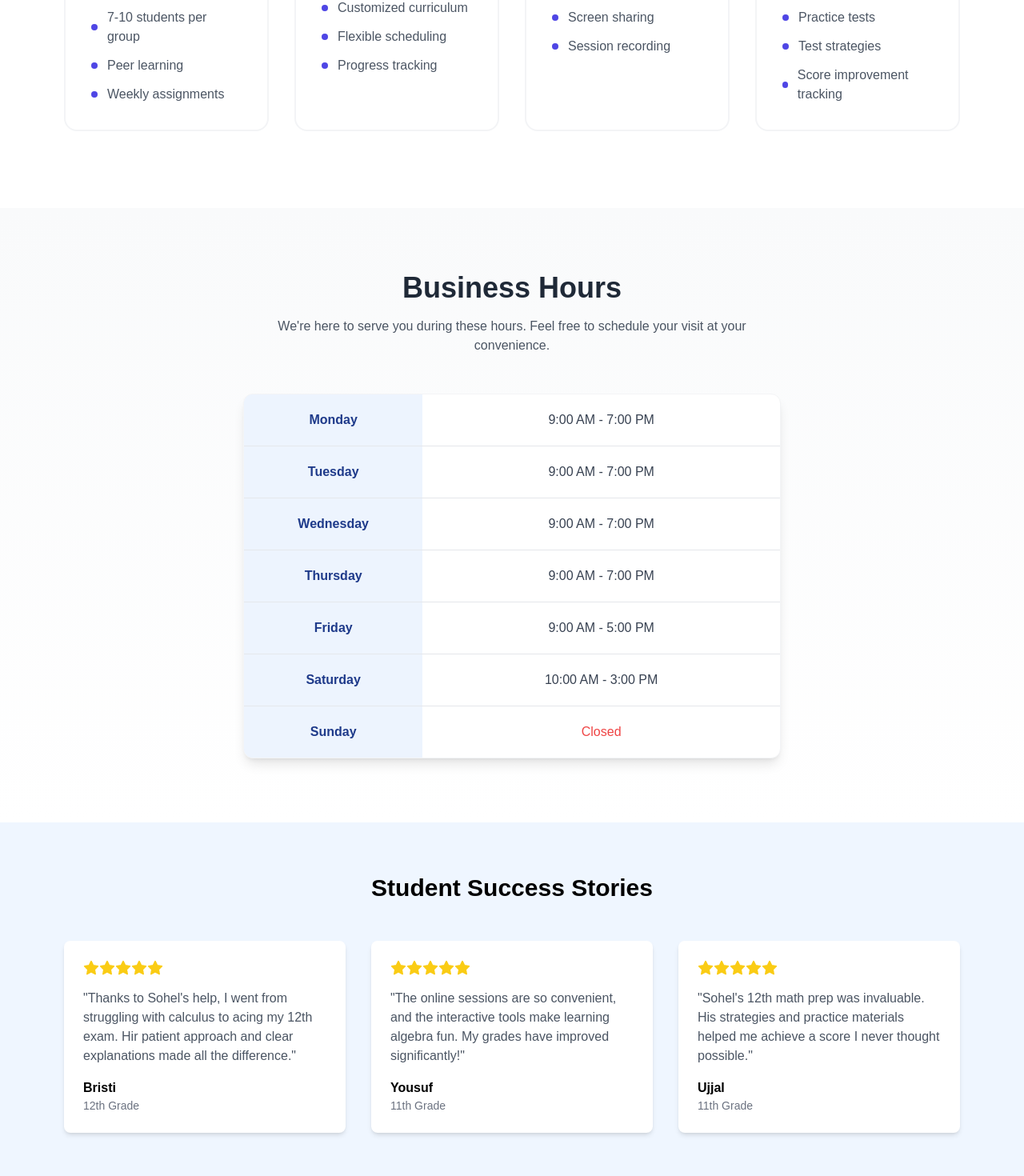
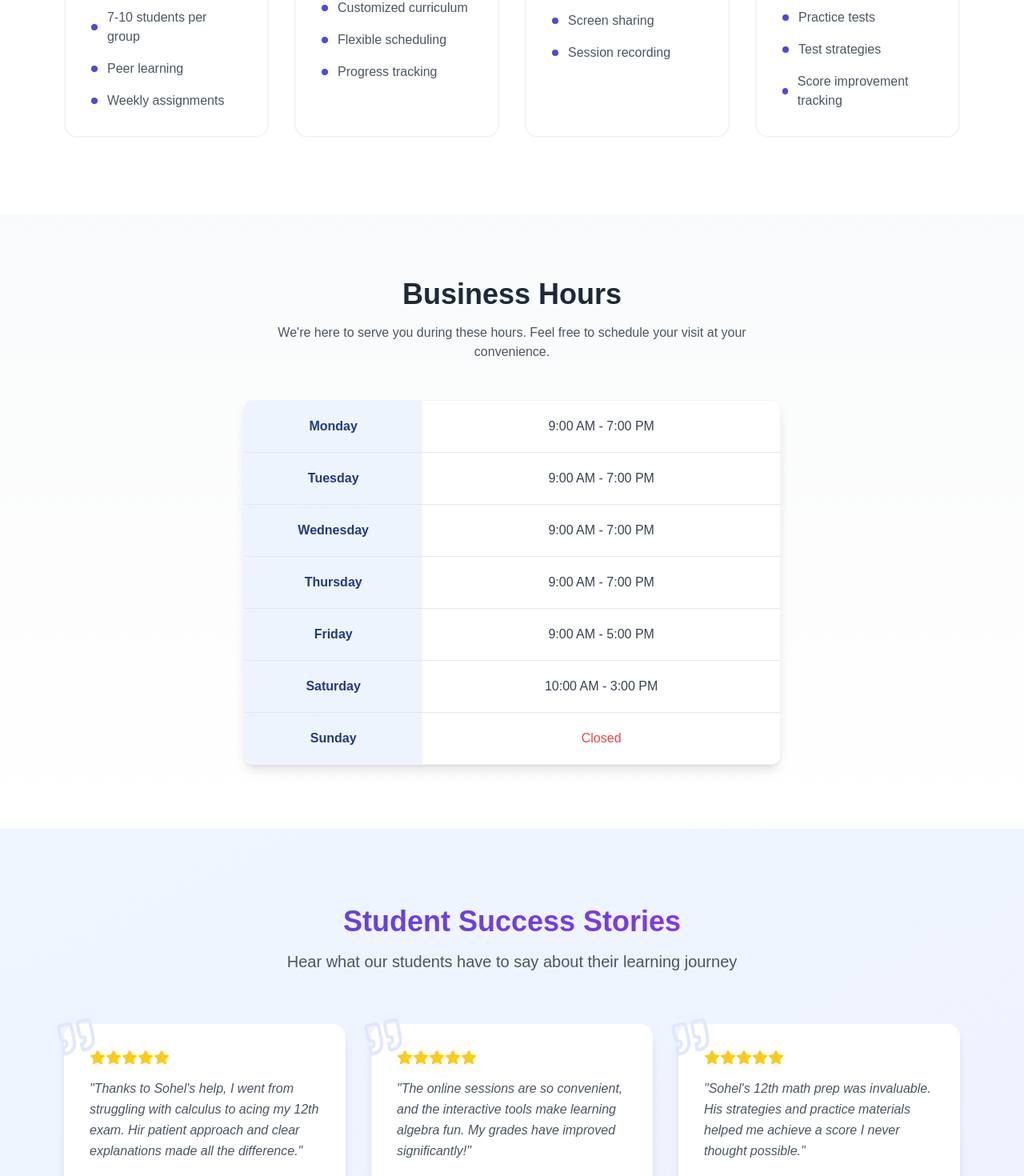
Before and after one commit to asimar007/sohel, a React (Vite) app: page / in a window 1280 px wide. Shown: the part 1640-3110 px from the top of the page at 80% size. Built offline with nearby package versions, Linux system fonts and the light colour scheme; a web font is replaced by a local one.

Commit message:
ui changes and add docker file

```diff
--- a/package.json
+++ b/package.json
@@ -17,6 +17,8 @@
   },
   "devDependencies": {
     "@eslint/js": "^9.9.1",
+    "@tailwindcss/forms": "^0.5.10",
+    "@tailwindcss/typography": "^0.5.16",
     "@types/react": "^18.3.5",
     "@types/react-dom": "^18.3.0",
     "@vitejs/plugin-react": "^4.3.1",
@@ -27,8 +29,10 @@
     "globals": "^15.9.0",
     "postcss": "^8.4.35",
     "tailwindcss": "^3.4.1",
+    "terser": "^5.37.0",
     "typescript": "^5.5.3",
     "typescript-eslint": "^8.3.0",
-    "vite": "^5.4.2"
+    "vite": "^5.4.2",
+    "vite-plugin-compression": "^0.5.1"
   }
 }
--- a/src/components/Contact.tsx
+++ b/src/components/Contact.tsx
@@ -1,7 +1,6 @@
 import ContactMethods from "./contact/ContactMethods";
 import LocationInfo from "./contact/LocationInfo";
 import SocialLinks from "./contact/SocialLinks";
-import Calculator from "./contact/Calculator";
 import SectionTitle from "./ui/SectionTitle";
 
 export default function Contact() {
@@ -21,9 +20,11 @@ export default function Contact() {
 
         <LocationInfo />
 
-        <div className="mt-16 text-center space-y-6">
-          <Calculator />
-          <a href="tel:+919734540802" className="bg-gradient-to-r from-indigo-600 to-purple-600 text-white px-8 py-4 rounded-xl hover:opacity-90 transition inline-flex items-center gap-2">
+        <div className="mt-16 text-center">
+          <a
+            href="tel:+919734540802"
+            className="bg-gradient-to-r from-indigo-600 to-purple-600 text-white px-8 py-4 rounded-xl hover:opacity-90 transition inline-flex items-center gap-2"
+          >
             Schedule Your Free Consultation
           </a>
         </div>
--- a/src/components/Services.tsx
+++ b/src/components/Services.tsx
@@ -71,11 +71,16 @@ export default function Services() {
               <p className="text-3xl font-bold text-indigo-600 mb-6">
                 {service.price}
               </p>
-              <ul className="space-y-3">
+              <ul className="space-y-4">
                 {service.features.map((feature, i) => (
-                  <li key={i} className="flex items-center text-gray-600">
-                    <span className="w-2 h-2 bg-indigo-600 rounded-full mr-3"></span>
-                    {feature}
+                  <li
+                    key={i}
+                    className="flex items-center text-gray-600 group/item hover:text-indigo-600 transition-colors duration-200"
+                  >
+                    <span className="w-2 h-2 bg-indigo-600 rounded-full mr-3 group-hover/item:scale-125 transition-transform"></span>
+                    <span className="group-hover/item:translate-x-1 transition-transform">
+                      {feature}
+                    </span>
                   </li>
                 ))}
               </ul>
--- a/src/components/Testimonials.tsx
+++ b/src/components/Testimonials.tsx
@@ -1,4 +1,5 @@
-import { Star } from "lucide-react";
+import { Star, Quote } from "lucide-react";
+import SectionTitle from "./ui/SectionTitle";
 
 export default function Testimonials() {
   const testimonials = [
@@ -26,25 +27,47 @@ export default function Testimonials() {
   ];
 
   return (
-    <div className="py-16 bg-blue-50" id="testimonials">
+    <div
+      className="py-24 bg-gradient-to-br from-blue-50 to-indigo-50"
+      id="testimonials"
+    >
       <div className="max-w-6xl mx-auto px-4">
-        <h2 className="text-3xl font-bold text-center mb-12">
-          Student Success Stories
-        </h2>
+        <SectionTitle
+          title="Student Success Stories"
+          subtitle="Hear what our students have to say about their learning journey"
+        />
+
         <div className="grid grid-cols-1 md:grid-cols-3 gap-8">
           {testimonials.map((testimonial, index) => (
-            <div key={index} className="bg-white p-6 rounded-lg shadow-md">
+            <div
+              key={index}
+              className="group bg-white p-8 rounded-2xl shadow-lg hover:shadow-2xl transition-all duration-300 transform hover:-translate-y-1 relative"
+            >
+              <Quote className="absolute -top-2 -left-2 w-12 h-12 text-indigo-100 transform -rotate-12" />
+
+              <div className="relative z-10">
                 <div className="flex mb-4">
                   {[...Array(testimonial.rating)].map((_, i) => (
                     <Star
                       key={i}
-                    className="w-5 h-5 fill-current text-yellow-400"
+                      className="w-5 h-5 fill-current text-yellow-400 group-hover:scale-110 transition-transform duration-300"
                     />
                   ))}
                 </div>
-              <p className="text-gray-600 mb-4">"{testimonial.content}"</p>
-              <div className="font-semibold">{testimonial.name}</div>
-              <div className="text-sm text-gray-500">{testimonial.grade}</div>
+
+                <p className="text-gray-600 mb-6 italic leading-relaxed">
+                  "{testimonial.content}"
+                </p>
+
+                <div className="border-t pt-4 mt-auto">
+                  <div className="font-semibold text-lg text-indigo-600">
+                    {testimonial.name}
+                  </div>
+                  <div className="text-sm text-gray-500 mt-1">
+                    {testimonial.grade}
+                  </div>
+                </div>
+              </div>
             </div>
           ))}
         </div>
--- a/src/components/contact/Calculator.tsx
+++ b/src/components/contact/Calculator.tsx
@@ -1,20 +1,15 @@
 import { Calculator as CalculatorIcon } from "lucide-react";
 import { useState } from "react";
+import ScientificCalculator from "../calculator/ScientificCalculator";
 
 export default function Calculator() {
   const [isHovered, setIsHovered] = useState(false);
-
-  const openCalculator = () => {
-    window.open(
-      "https://www.desmos.com/scientific",
-      "_blank",
-      "noopener,noreferrer"
-    );
-  };
+  const [isCalculatorOpen, setIsCalculatorOpen] = useState(false);
 
   return (
+    <>
       <button
-      onClick={openCalculator}
+        onClick={() => setIsCalculatorOpen(true)}
         onMouseEnter={() => setIsHovered(true)}
         onMouseLeave={() => setIsHovered(false)}
         className={`
@@ -44,5 +39,11 @@ export default function Calculator() {
           Open Scientific Calculator
         </span>
       </button>
+
+      <ScientificCalculator
+        isOpen={isCalculatorOpen}
+        onClose={() => setIsCalculatorOpen(false)}
+      />
+    </>
   );
 }
--- a/vite.config.ts
+++ b/vite.config.ts
@@ -1,10 +1,10 @@
-import { defineConfig } from 'vite';
-import react from '@vitejs/plugin-react';
+import { defineConfig } from "vite";
+import react from "@vitejs/plugin-react";
 
 // https://vitejs.dev/config/
 export default defineConfig({
   plugins: [react()],
   optimizeDeps: {
-    exclude: ['lucide-react'],
+    exclude: ["lucide-react"],
   },
 });
```
Also changed, not shown: 2 other files (tests, documents, lock files or other folders). Lines whose indentation alone changed are shown as unchanged.
